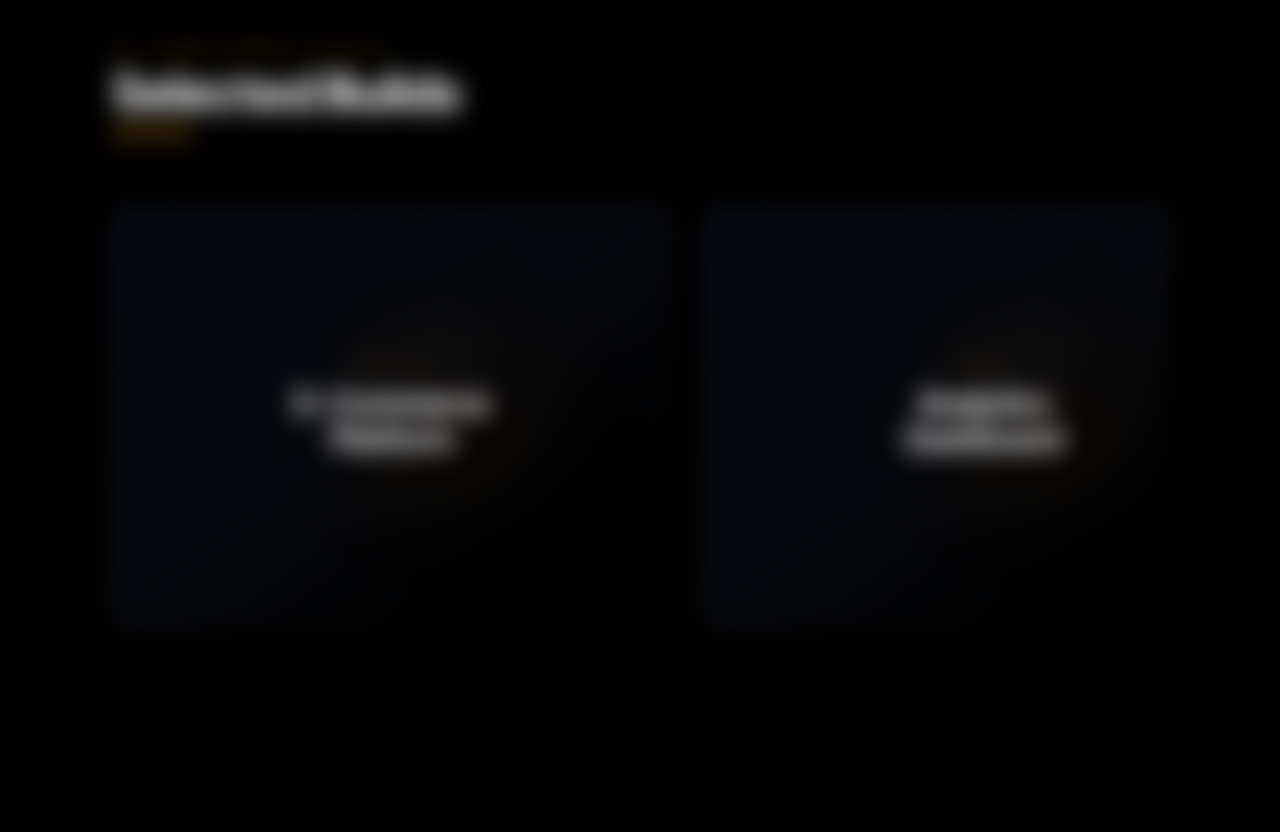
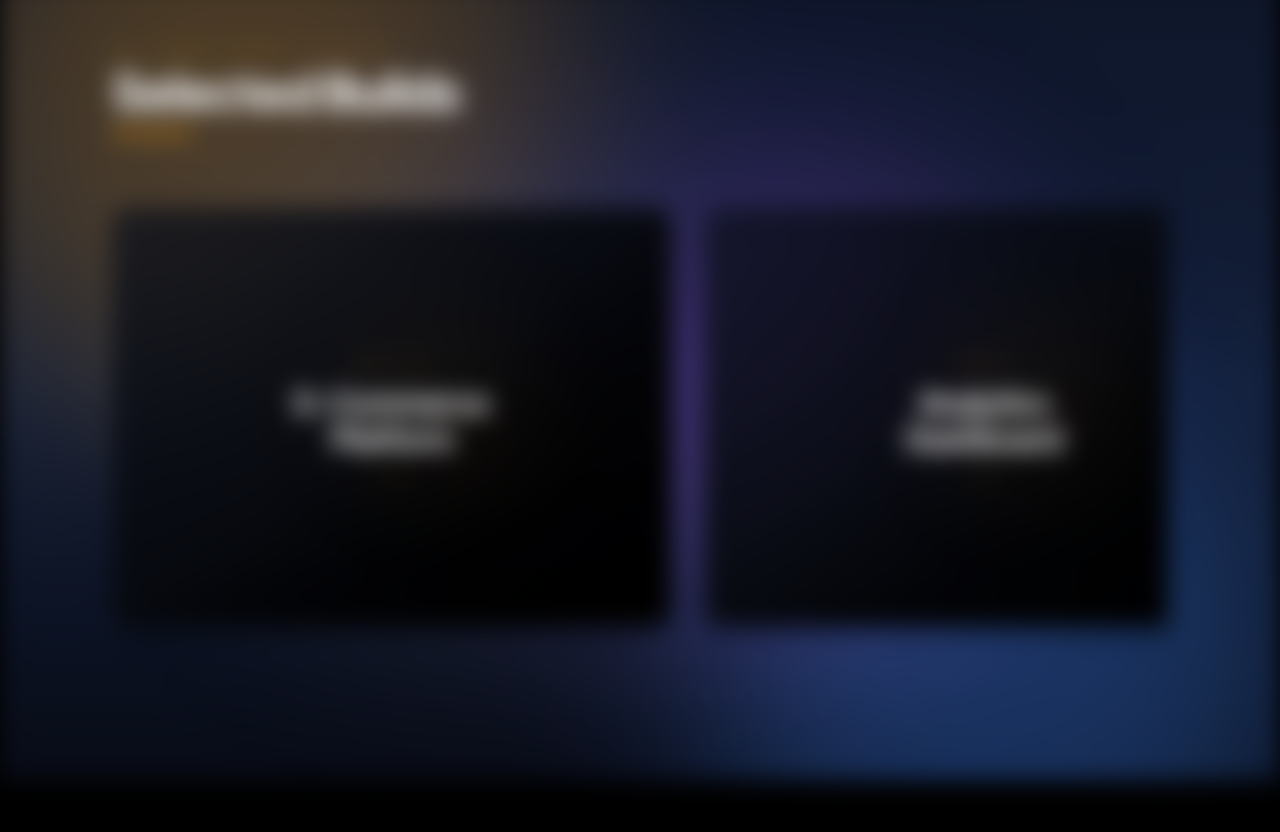
Before and after one commit to ChakreshChakshu/Portfolio-chakreshchakshu, a Next.js app: page / in a window 1280 px wide. Shown: the part 8220-9052 px from the top of the page. Built offline with nearby package versions, Linux system fonts and the light colour scheme.

Commit message:
refactor: simplify scroll transition calculations in AboutSection and add animated fluid aurora background to ProjectsSection

```diff
--- a/components/AboutSection.jsx
+++ b/components/AboutSection.jsx
@@ -10,20 +10,12 @@ export function AboutSection() {
     const ITEM_DISTANCE = 1600;
 
     const handleScroll = () => {
-      const container = containerRef.current;
-      if (!container) return;
+      const cardTop = 1 * window.innerHeight;
 
-      const cardElement = container.parentElement;
-      if (!cardElement) return;
-
-      const cardTop = cardElement.offsetTop;
-      const nextCardElement = cardElement.nextElementSibling;
-      const nextCardTop = nextCardElement ? nextCardElement.offsetTop : cardTop + window.innerHeight * 2;
-
-      // Card 1 (AboutSection) starts pinning at cardTop + ITEM_DISTANCE
-      // Card 2 (SkillsSection) starts pinning at nextCardTop + 2 * ITEM_DISTANCE
-      const rangeStart = cardTop + ITEM_DISTANCE;
-      const rangeEnd = nextCardTop + 2 * ITEM_DISTANCE;
+      // Card 1 (AboutSection) starts pinning at cardTop + 1600
+      // Transitions text over exactly 1600px of scrolling space
+      const rangeStart = cardTop + 1600;
+      const rangeEnd = rangeStart + 1600;
 
       const currentScroll = window.scrollY;
 
--- a/components/ProjectsSection.jsx
+++ b/components/ProjectsSection.jsx
@@ -84,11 +84,55 @@ export function ProjectsSection() {
   return (
     <section
       id="projects"
-      className="w-full relative bg-transparent pt-12 md:pt-16 pb-8 min-h-[100dvh] flex flex-col justify-start select-none overflow-hidden"
+      className="w-full relative bg-gradient-to-b from-[#0f172a] via-[#14213d] to-[#070a13] pt-12 md:pt-16 pb-8 min-h-[100dvh] flex flex-col justify-start select-none overflow-hidden"
     >
+      {/* Premium Keyframes styles */}
+      <style>{`
+        @keyframes float-slow {
+          0%, 100% { transform: translate(0, 0) scale(1); }
+          50% { transform: translate(60px, -80px) scale(1.15); }
+        }
+        @keyframes float-reverse {
+          0%, 100% { transform: translate(0, 0) scale(1.15); }
+          50% { transform: translate(-80px, 60px) scale(0.9); }
+        }
+      `}</style>
+
+      {/* Premium Animated Background (Non-Checkered Fluid Aurora) */}
+      <div className="absolute inset-0 overflow-hidden pointer-events-none z-0">
+        {/* Soft Ambient base overlay */}
+        <div className="absolute inset-0 bg-[#0f172a]/20" />
+
+        {/* Radiant Center Light Source (Fluid Core) */}
+        <div className="absolute top-1/2 left-1/2 -translate-x-1/2 -translate-y-1/2 w-[800px] h-[500px] rounded-full bg-gradient-to-tr from-[#fca311]/25 via-[#1d4ed8]/30 to-[#a855f7]/20 blur-[110px] opacity-90 animate-pulse duration-[8000ms]" />
+
+        {/* Orb 1: Radiant Amber Gold */}
+        <div
+          className="absolute -top-20 -left-20 w-[550px] h-[550px] rounded-full bg-[#fca311]/25 blur-[90px] mix-blend-screen"
+          style={{
+            animation: 'float-slow 18s ease-in-out infinite'
+          }}
+        />
+
+        {/* Orb 2: Royal Indigo Blue */}
+        <div
+          className="absolute -bottom-40 -right-20 w-[600px] h-[600px] rounded-full bg-[#3b82f6]/30 blur-[100px] mix-blend-screen"
+          style={{
+            animation: 'float-reverse 22s ease-in-out infinite'
+          }}
+        />
+
+        {/* Orb 3: Radiant Fuchsia Purple */}
+        <div
+          className="absolute top-1/3 right-1/4 w-[400px] h-[400px] rounded-full bg-[#d946ef]/20 blur-[90px] mix-blend-screen"
+          style={{
+            animation: 'float-slow 28s ease-in-out infinite alternate'
+          }}
+        />
+      </div>
 
       {/* Bounded Content Container */}
-      <div className="container mx-auto px-6 md:px-12 max-w-6xl w-full flex flex-col flex-grow" ref={containerRef}>
+      <div className="container mx-auto px-6 md:px-12 max-w-6xl w-full flex flex-col flex-grow relative z-10" ref={containerRef}>
 
         {/* Header Block */}
         <div className="mb-6 shrink-0">
```
